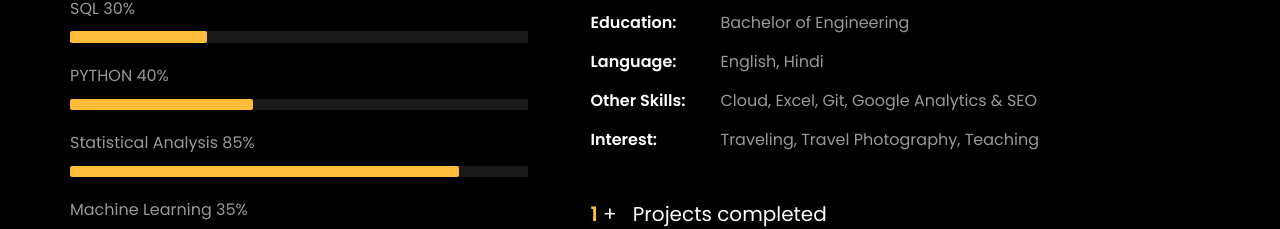
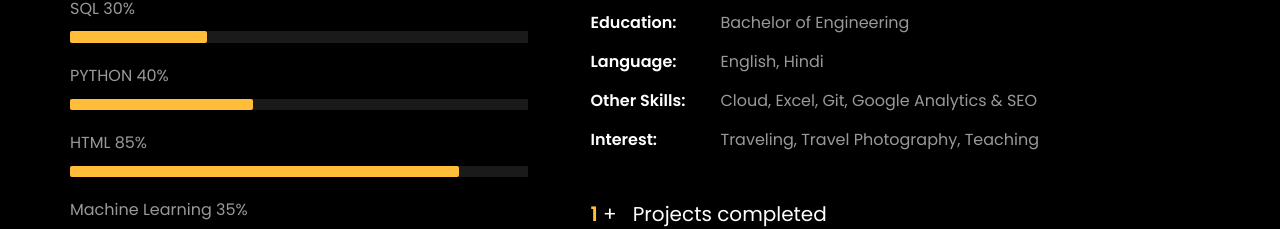
Before and after one commit to sheshnath01/sheshnath01.github.io, a plain HTML site: page index.html in a window 1280 px wide. Shown: the part 1117-1346 px from the top of the page. Drawn offline with Linux system fonts and the light colour scheme; files whose address does not match are found by name.

Commit message:
Update index.html

```diff
--- a/index.html
+++ b/index.html
@@ -248,7 +248,7 @@
 									</div>
 								-->
 
-									<span>Statistical Analysis</span> <span class="pull-right">85%</span>
+									<span>HTML</span> <span class="pull-right">85%</span>
 									<div class="progress">
 										<div class="progress-bar" role="progressbar" style="width: 85%" aria-valuenow="85" aria-valuemin="0"
 											aria-valuemax="100"></div>
```
